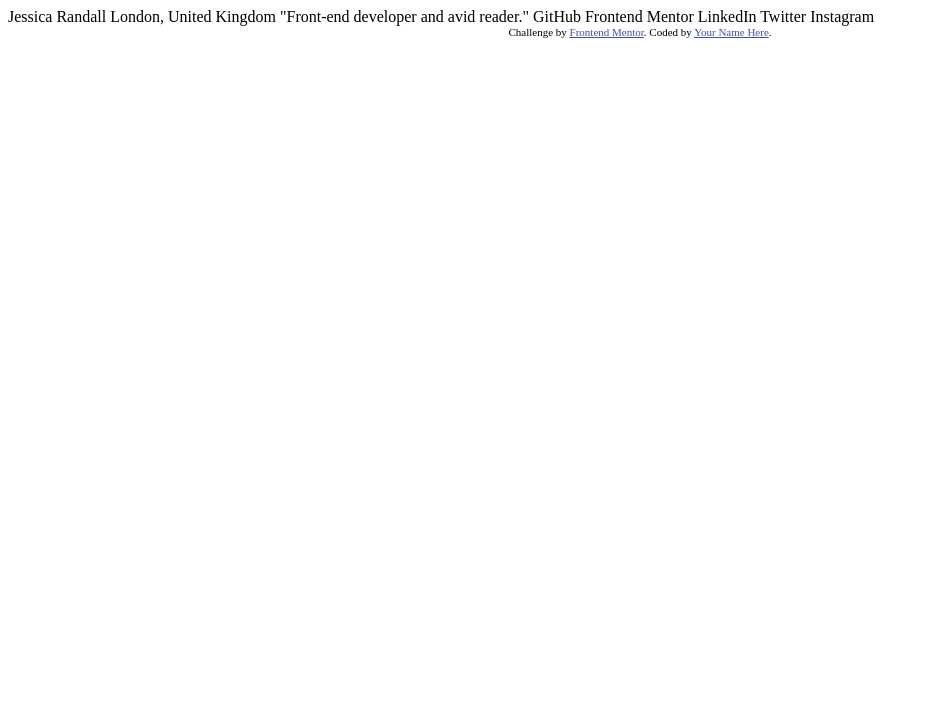
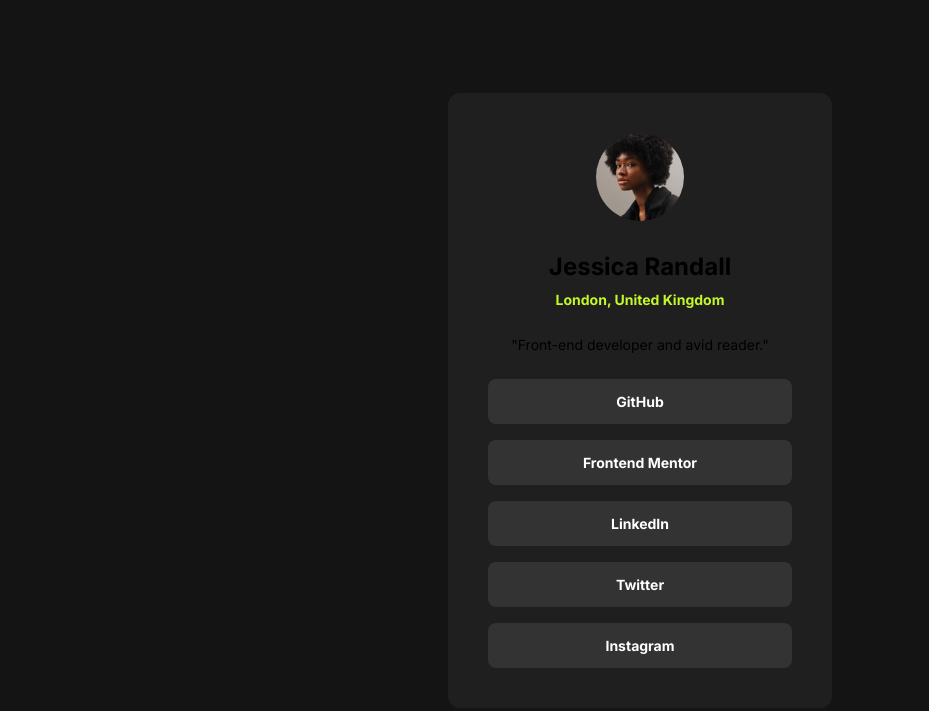
Before and after one commit to hallgatolaszlo/Social-Links-Profile, a plain HTML site: page index.html in a window 1280 px wide. Shown: the whole page, without its empty margins (0-929 px from the left). Drawn offline with Linux system fonts and the light colour scheme.

Commit message:
finished project

```diff
--- a/index.html
+++ b/index.html
@@ -1,34 +1,47 @@
-<!DOCTYPE html>
+<!doctype html>
 <html lang="en">
 	<head>
-  <meta charset="UTF-8">
-  <meta name="viewport" content="width=device-width, initial-scale=1.0"> <!-- displays site properly based on user's device -->
+		<meta charset="UTF-8" />
+		<meta name="viewport" content="width=device-width, initial-scale=1.0" />
 
-  <link rel="icon" type="image/png" sizes="32x32" href="./assets/images/favicon-32x32.png">
+		<link
+			rel="icon"
+			type="image/png"
+			sizes="32x32"
+			href="./assets/images/favicon-32x32.png"
+		/>
+
+		<link rel="stylesheet" href="./styles/style.css" />
 
 		<title>Frontend Mentor | Social links profile</title>
-
-  <!-- Feel free to remove these styles or customise in your own stylesheet 👍 -->
-  <style>
-    .attribution { font-size: 11px; text-align: center; }
-    .attribution a { color: hsl(228, 45%, 44%); }
-  </style>
 	</head>
 	<body>
-
-  Jessica Randall
+		<main>
+			<article class="card">
+				<figure>
+					<img
+						class="profile-pic"
+						src="./assets/images/avatar-jessica.jpeg"
+						alt="Photo of Jessica Randall"
+					/>
+				</figure>
+				<section class="name-location">
+					<h1 class="text-preset-1">Jessica Randall</h1>
+					<h2 class="text-preset-2-bold green">
 						London, United Kingdom
+					</h2>
+				</section>
+				<p class="text-preset-2">
 					"Front-end developer and avid reader."
-
-  GitHub
-  Frontend Mentor
-  LinkedIn
-  Twitter
-  Instagram
-
-  <div class="attribution">
-    Challenge by <a href="https://www.frontendmentor.io?ref=challenge" target="_blank">Frontend Mentor</a>.
-    Coded by <a href="#">Your Name Here</a>.
-  </div>
+				</p>
+				<ul class="card-list">
+					<li><a class="text-preset-2-bold">GitHub</a></li>
+					<li><a class="text-preset-2-bold">Frontend Mentor</a></li>
+					<li><a class="text-preset-2-bold">LinkedIn</a></li>
+					<li><a class="text-preset-2-bold">Twitter</a></li>
+					<li><a class="text-preset-2-bold">Instagram</a></li>
+				</ul>
+			</article>
+		</main>
 	</body>
 </html>
--- /dev/null
+++ b/styles/card.css
@@ -0,0 +1,56 @@
+.card {
+	background-color: var(--grey-800);
+	display: flex;
+	flex-direction: column;
+	gap: var(--spacing-300);
+	padding: var(--spacing-500);
+	border-radius: var(--spacing-150);
+	height: fit-content;
+	align-items: center;
+	text-align: center;
+	max-width: 384px;
+	width: 100%;
+}
+
+.profile-pic {
+	width: 88px;
+	aspect-ratio: 1/1;
+	border-radius: 50%;
+}
+
+.name-location {
+	display: flex;
+	flex-direction: column;
+	gap: var(--spacing-50);
+}
+
+.card-list {
+	list-style: none;
+	gap: var(--spacing-200);
+	display: flex;
+	flex-direction: column;
+	width: 100%;
+}
+
+.card-list > li {
+	padding: var(--spacing-150);
+	background-color: var(--grey-700);
+	border-radius: var(--spacing-100);
+	transition: background-color 500ms ease;
+}
+
+.card-list > li:hover {
+	background-color: var(--green);
+	transition: background-color 500ms ease;
+	cursor: pointer;
+	& > a {
+		color: var(--grey-700);
+		cursor: pointer;
+		transition: color 500ms ease;
+	}
+}
+
+.card-list > li > a {
+	color: var(--white);
+	transition: color 500ms ease;
+}
--- /dev/null
+++ b/styles/style.css
@@ -0,0 +1,63 @@
+@import url("https://fonts.googleapis.com/css2?family=Inter:ital,opsz,wght@0,14..32,100..900;1,14..32,100..900&display=swap");
+@import "card.css";
+
+* {
+	box-sizing: border-box;
+	margin: 0;
+	padding: 0;
+}
+
+main {
+	min-height: 100vh;
+	background-color: var(--grey-900);
+	display: flex;
+	justify-content: center;
+	align-items: center;
+	padding: var(--spacing-300);
+}
+
+:root {
+	/* Font */
+	font-family: "Inter", sans-serif;
+
+	/* Colors */
+	--grey-900: #141414;
+	--grey-800: #1f1f1f;
+	--grey-700: #333333;
+	--green: #c4f82a;
+	--white: #ffffff;
+
+	/* Spacing */
+	--spacing-50: 4px;
+	--spacing-100: 8px;
+	--spacing-150: 12px;
+	--spacing-200: 16px;
+	--spacing-300: 24px;
+	--spacing-500: 40px;
+}
+
+.text-preset-1,
+.text-preset-2,
+.text-preset-2-bold {
+	font-style: normal;
+	line-height: 150%;
+	letter-spacing: 0px;
+}
+
+.text-preset-1 {
+	font-size: 24px;
+	font-weight: bold;
+}
+
+.text-preset-2 {
+	font-size: 14px;
+}
+
+.text-preset-2-bold {
+	font-size: 14px;
+	font-weight: bold;
+}
+
+.green {
+	color: var(--green);
+}
```
Also changed, not shown: preview.jpg (deleted), screenshot.png (added), 3 other files. Lines whose indentation alone changed are shown as unchanged.
